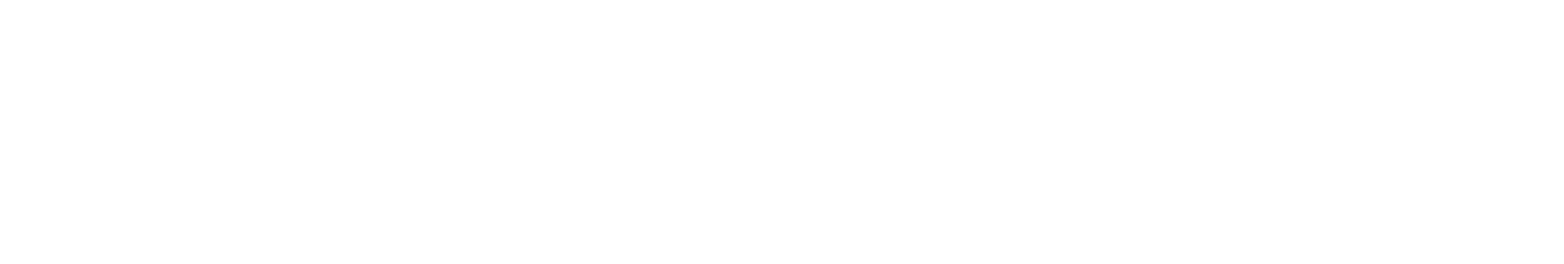
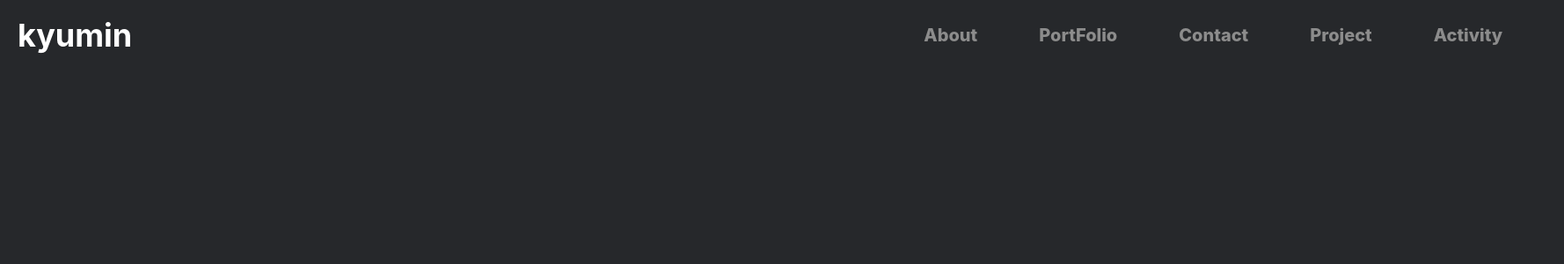
Before and after one commit to kyumin7487/REACTPF, a React (Create React App) app in the folder portfolio/: page / in a window 1280 px wide. Shown: the top 300 px of the page at 88% size, 1778 px wide, since content can reach past the window. Built offline with nearby package versions, Linux system fonts and the light colour scheme.

Commit message:
네비게이션 바구축

```diff
--- a/portfolio/src/App.css
+++ b/portfolio/src/App.css
@@ -0,0 +1,39 @@
+body {
+  margin: 0;
+  padding: 0;
+  background-color: #26282B;
+}
+.Start{
+  width: 100%;
+  height: 100%;
+}
+.content .header{
+  color: white;
+  width: 650px;
+  height: 80px;
+  margin: 0 0 0 20px;
+  display: flex;
+  justify-content: space-between;
+  align-items: center;
+  font-size: large;
+}
+.content .nav {
+  margin-left: 900px;
+}
+ul {
+  padding: 0;
+  display: flex;
+  justify-content: space-between;
+}
+.content .nav ul li {
+  font-size: 20px;
+  font-weight: 800;
+  color: #8C8C8C;
+  text-decoration: none;
+  display: inline-block;
+  margin-right: 70px;
+  list-style-type: none;
+}
+.content > .nav > ul > li:hover{
+  color: black;
+}
--- a/portfolio/src/App.js
+++ b/portfolio/src/App.js
@@ -1,11 +1,19 @@
-import logo from './logo.svg';
 import './App.css';
-
-function App() {
-  return (
-    <div className="App">
-    </div>
-  );
+export default function start(){
+  return(
+  <div className="content">
+       <header className="header">
+           <h1>kyumin</h1>
+           <nav className="nav">
+               <ul>
+                   <li><a herf="about.js">About</a></li>
+                   <li><a herf="portfolio.js">PortFolio</a></li>
+                   <li><a herf="contact.js">Contact</a></li>
+                   <li><a herf="project.js">Project</a></li>
+                   <li><a herf="activity.js">Activity</a></li>
+               </ul>
+           </nav>
+       </header>
+  </div>
+  )
 }
-
-export default App;
```
